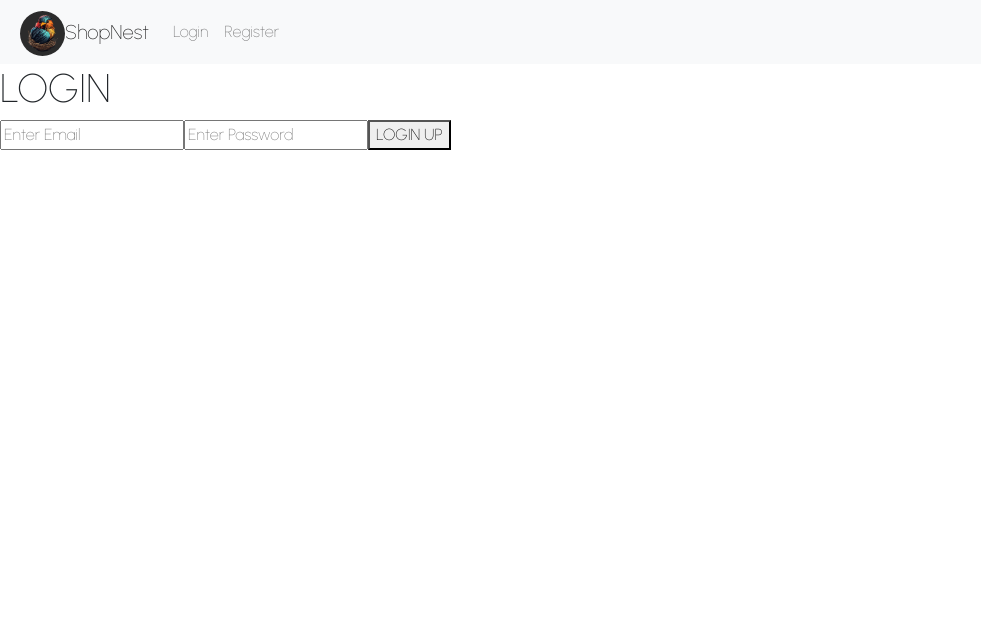
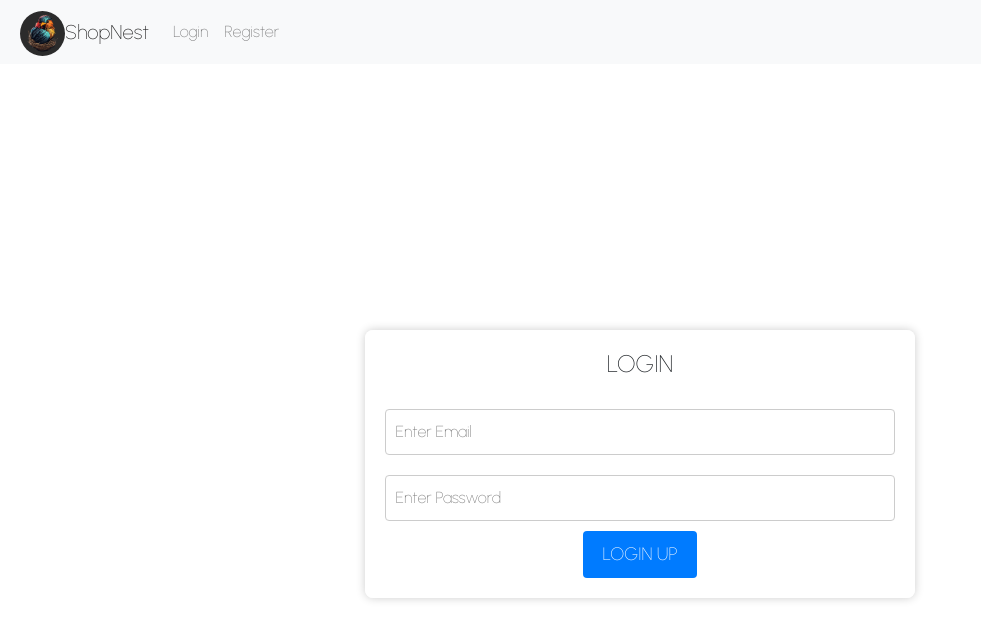
Before and after one commit to Sohamiscurious/Ecofreindly_ecommerce, a React (Create React App) app in the folder client/: page /login in a window 1280 px wide. Shown: the top 640 px of the page, without its empty margins (0-981 px from the left). Built offline with nearby package versions, Linux system fonts and the light colour scheme.

Commit message:
added styling to login and register

```diff
--- a/client/src/pages/login/Login.jsx
+++ b/client/src/pages/login/Login.jsx
@@ -1,9 +1,12 @@
+  // Login.js
+
   import React, { useState, useEffect } from "react";
   import { useNavigate } from "react-router-dom";
   import Loader from "../../components/loader/Loader";
+  import "./login.css"; // Import the CSS file
 
   const Login = () => {
-  const [isloading, setIsLoading]=useState(false);
+    const [isloading, setIsLoading] = useState(false);
     const navigate = useNavigate();
      //very imp to note //using this we check if data is stored in local storage and navigate the user to "/"
     useEffect(() => {
@@ -30,12 +33,12 @@ const Login = () => {
         const data = await result.json();
 
         if (result.status === 500) {
-        let errorMessage=data.error;
+          let errorMessage = data.error;
           alert(errorMessage);
         } if (result.status === 400) {
           let errorMessages = data.errors.map(error => error.msg).join('\n');
           alert(errorMessages);
-      } else if(result.status === 404) {
+        } else if (result.status === 404) {
           let errorMessage = data.error;
           alert(errorMessage);
         } else if (result.status === 200) {
@@ -52,21 +55,36 @@ const Login = () => {
 
     return (
       <>
-    {
-      isloading==true ?
-      (
-        <Loader/>
-      ):(
+        {isloading == true ? (
+          <Loader />
+        ) : (
           <div className="loginContainer">
             <div className="login">
-        <h1>LOGIN</h1>
-        <input className='inputBox' type='text' value={email} onChange={(e) => setEmail(e.target.value)} placeholder='Enter Email' />
-        <input className='inputBox' type='password' value={password} onChange={(e) => setPassword(e.target.value)} placeholder='Enter Password' />
-        <button className='loginbutton' type='button' onClick={handleLogin}>LOGIN UP</button>
+              <h1 className="head">LOGIN</h1>
+              <input
+                className="inputBox" // Use CSS classes defined in Login.css
+                type="text"
+                value={email}
+                onChange={(e) => setEmail(e.target.value)}
+                placeholder="Enter Email"
+              />
+              <input
+                className="inputBox" // Use CSS classes defined in Login.css
+                type="password"
+                value={password}
+                onChange={(e) => setPassword(e.target.value)}
+                placeholder="Enter Password"
+              />
+              <button
+                className="loginbutton" // Use CSS classes defined in Login.css
+                type="button"
+                onClick={handleLogin}
+              >
+                LOGIN UP
+              </button>
             </div>
           </div>
-      )
-    }
+        )}
       </>
     );
   };
--- a/client/src/pages/login/login.css
+++ b/client/src/pages/login/login.css
@@ -0,0 +1,52 @@
+/* login.css */
+
+/* Background Image */
+.loginContainer {
+    /* background-image: url('client\public\bg3.png'); */
+     background-size: cover;
+    background-position: center;
+     height: 100vh;
+    display: flex;
+    justify-content: center;
+    align-items: center;
+  }
+
+  /* Login Box Styling */
+  .login {
+    background-color: rgba(255, 255, 255, 0.8);
+    padding: 20px;
+    border-radius: 8px;
+    box-shadow: 0px 0px 10px rgba(0, 0, 0, 0.2);
+    text-align: center;
+  }
+
+  /* Login Title */
+  .login h1 {
+    font-size: 24px;
+    margin-bottom: 20px;
+  }
+
+  /* Input Box Styling */
+  .inputBox {
+    width: 100%;
+    padding: 10px;
+    margin: 10px 0;
+    border: 1px solid #ccc;
+    border-radius: 4px;
+    outline: none;
+  }
+
+  /* Login Button Styling */
+  .loginbutton {
+    background-color: #007bff;
+    color: #fff;
+    border: none;
+    border-radius: 4px;
+    padding: 10px 20px;
+    cursor: pointer;
+    font-size: 18px;
+  }
+
+  .loginbutton:hover {
+    background-color: #0056b3;
+  }
--- a/client/src/pages/register/register.css
+++ b/client/src/pages/register/register.css
@@ -0,0 +1,52 @@
+/* register.css */
+
+/* Background Image (You can use the same background image as in login.css) */
+.registerContainer {
+    /* background-image: url('path_to_your_image.jpg'); */
+    background-size: cover;
+    background-position: center;
+    height: 100vh;
+    display: flex;
+    justify-content: center;
+    align-items: center;
+  }
+
+  /* Login Box Styling */
+  .register {
+    background-color: rgba(255, 255, 255, 0.8);
+    padding: 20px;
+    border-radius: 8px;
+    box-shadow: 0px 0px 10px rgba(0, 0, 0, 0.2);
+    text-align: center;
+  }
+
+  /* Login Title */
+  .register h1 {
+    font-size: 24px;
+    margin-bottom: 20px;
+  }
+
+  /* Input Box Styling */
+  .inputBox {
+    width: 100%;
+    padding: 10px;
+    margin: 10px 0;
+    border: 1px solid #ccc;
+    border-radius: 4px;
+    outline: none;
+  }
+
+  /* Login Button Styling (You can use the same class as in the Login component) */
+  .signupbutton {
+    background-color: #007bff;
+    color: #fff;
+    border: none;
+    border-radius: 4px;
+    padding: 10px 20px;
+    cursor: pointer;
+    font-size: 18px;
+  }
+
+  .signupbutton:hover {
+    background-color: #0056b3;
+  }
```
Lines whose indentation alone changed are shown as unchanged.
